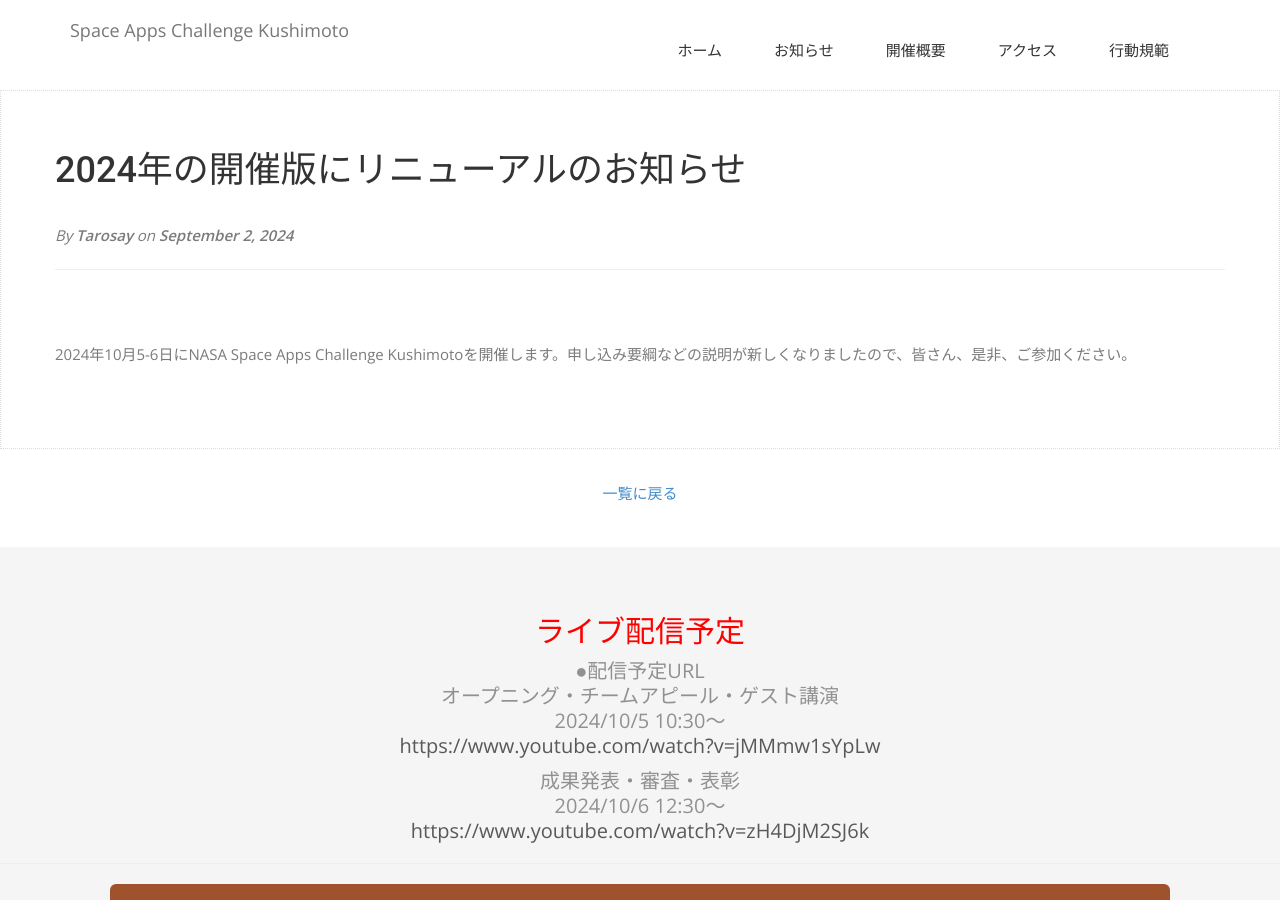
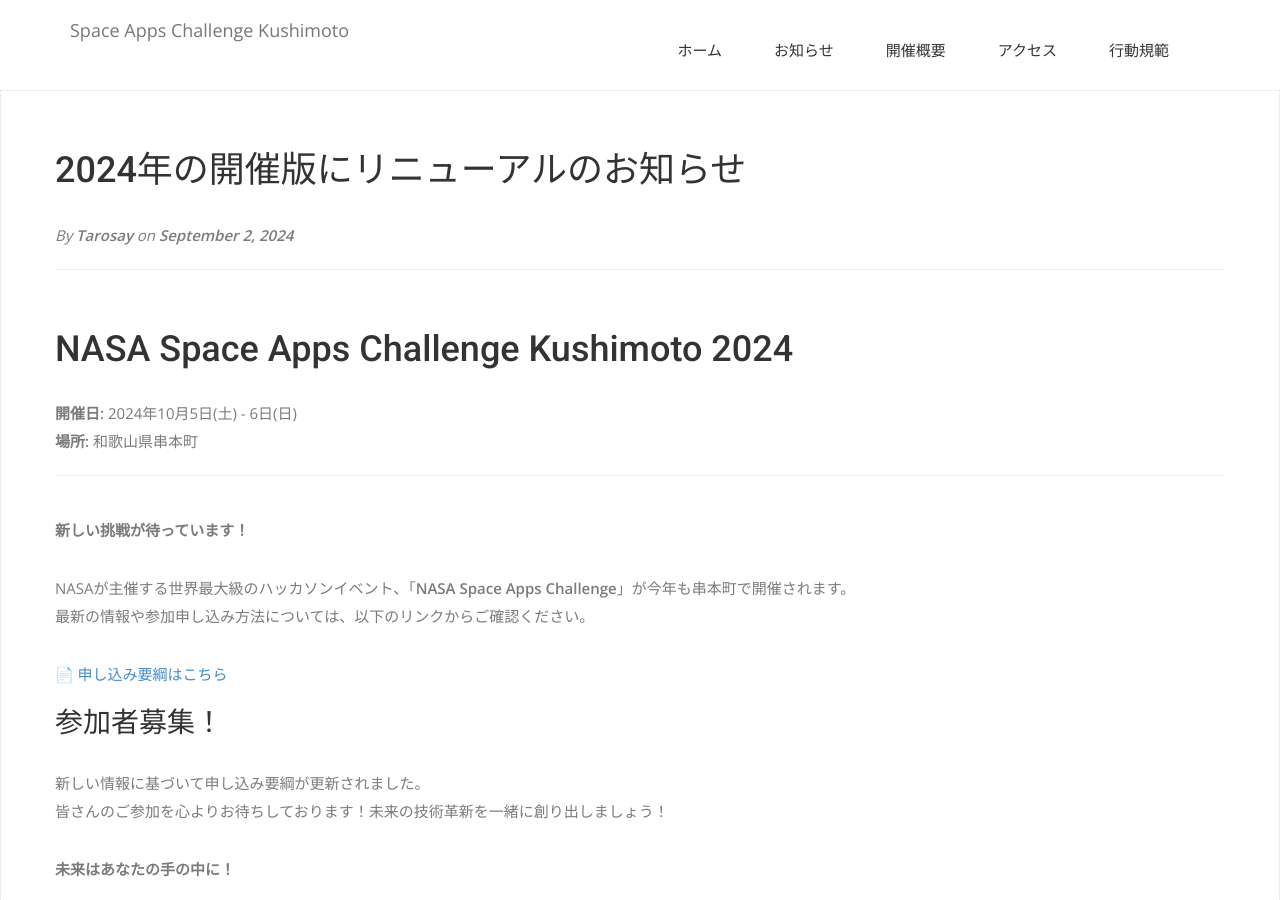
Before and after one commit to space-apps-kushimoto/space-apps-kushimoto.github.io, a Jekyll site: the page built from _posts/2024-09-02-site-renewal.md, in a window 1280 px wide and 900 px high. Built offline with Jekyll 4.4.1, drawn with Linux system fonts in a browser that asks for light colours; nearby versions of some CDN libraries; some web fonts are replaced; a script that is not in the unit is left out.

Commit message:
Update 2024-09-02-site-renewal.md

```diff
--- a/_posts/2024-09-02-site-renewal.md
+++ b/_posts/2024-09-02-site-renewal.md
@@ -5,4 +5,23 @@
 author: Tarosay
 ---
 
-2024年10月5-6日にNASA Space Apps Challenge Kushimotoを開催します。申し込み要綱などの説明が新しくなりましたので、皆さん、是非、ご参加ください。
+# NASA Space Apps Challenge Kushimoto 2024
+
+**開催日:** 2024年10月5日(土) - 6日(日)
+**場所:** 和歌山県串本町
+
+---
+
+ **新しい挑戦が待っています！**
+
+NASAが主催する世界最大級のハッカソンイベント、「**NASA Space Apps Challenge**」が今年も串本町で開催されます。
+最新の情報や参加申し込み方法については、以下のリンクからご確認ください。
+
+[📄 申し込み要綱はこちら](https://docs.google.com/forms/d/e/1FAIpQLScSOZLrf9TvyGVsA_G58aNACnBBiNyVR06BhD5oiqGVWpP2Aw/viewform)
+
+### 参加者募集！
+
+新しい情報に基づいて申し込み要綱が更新されました。
+皆さんのご参加を心よりお待ちしております！未来の技術革新を一緒に創り出しましょう！
+
+ **未来はあなたの手の中に！**
```
